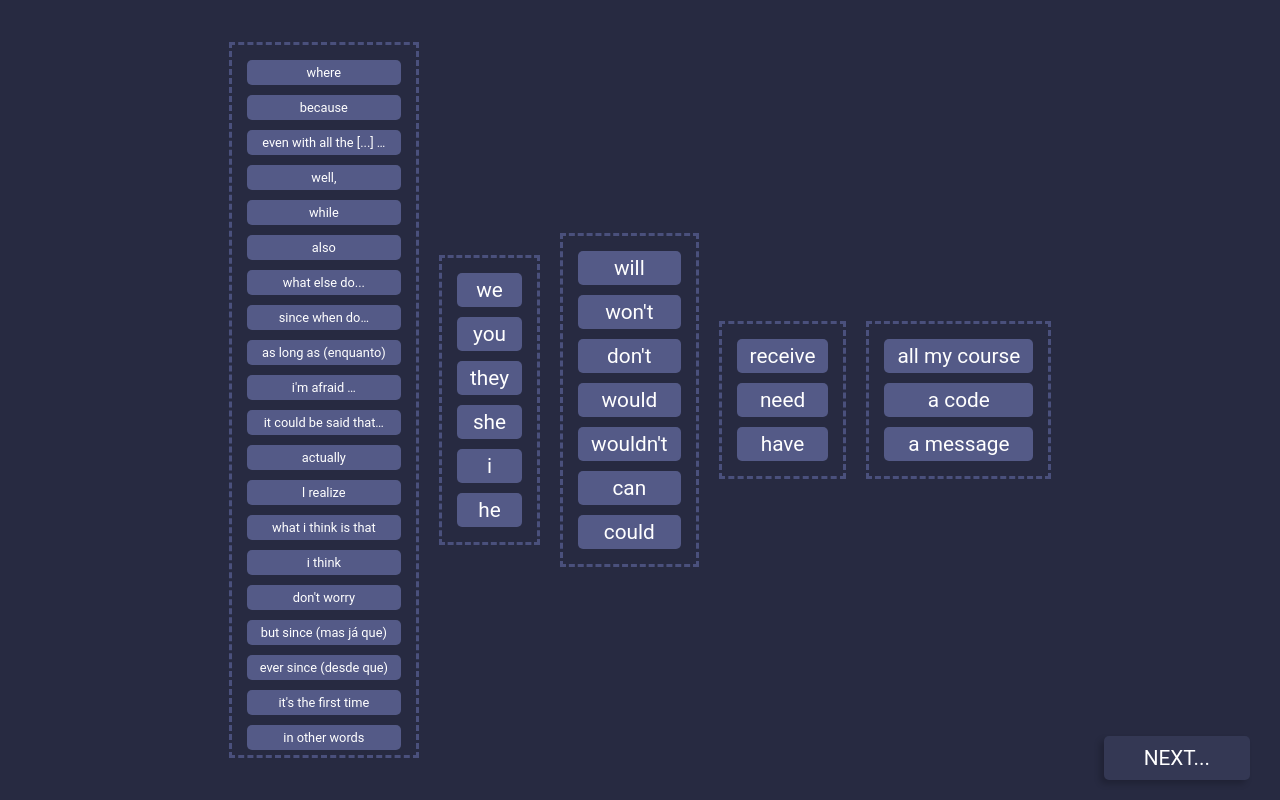
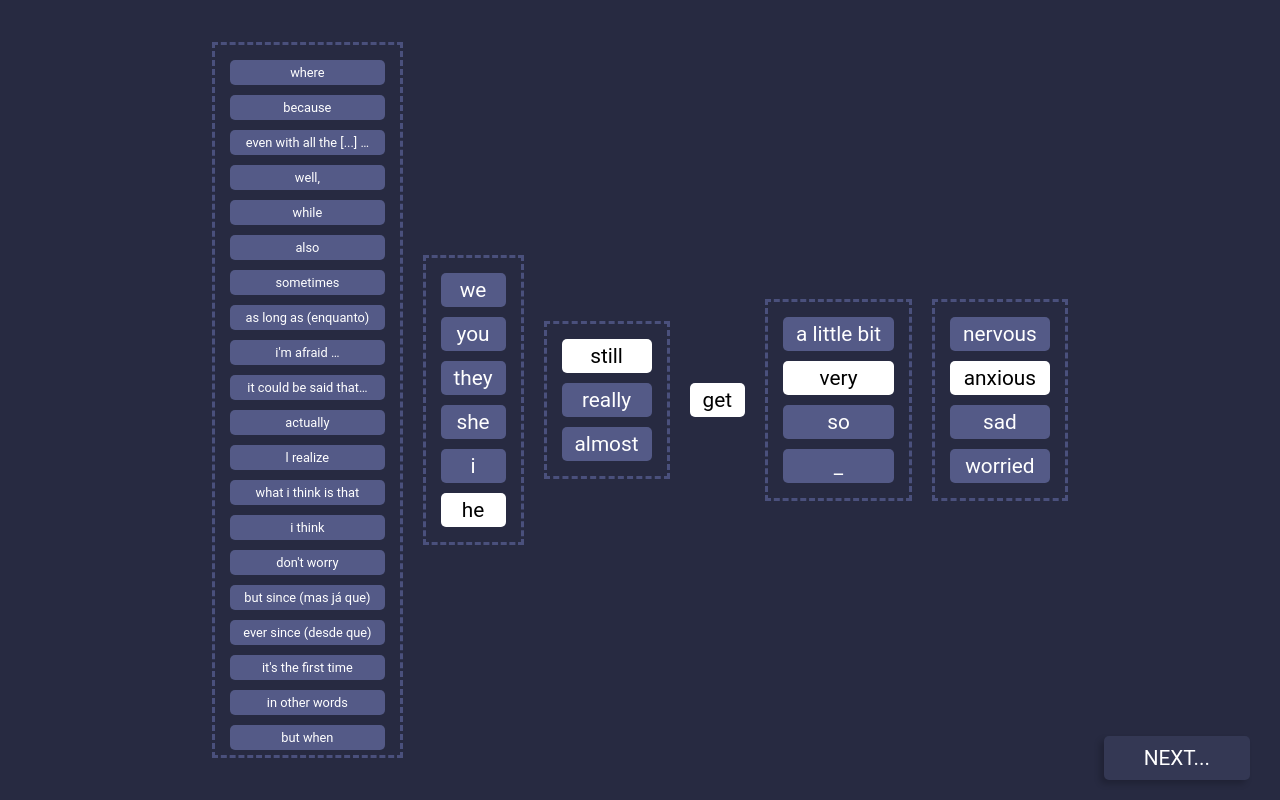
Before and after one commit to kayoroxa/netflix-2.0, a Next.js app: page /speak/crie-frases in a window 1280 px wide. Built offline with nearby package versions, Linux system fonts and the light colour scheme.

Commit message:
news patterns and randow emphasis

```diff
--- a/src/pages/speak/crie-frases.tsx
+++ b/src/pages/speak/crie-frases.tsx
@@ -2,6 +2,57 @@ import { useState } from 'react'
 import CreateSentences from '../../templates/CreateSentences'
 
 const bigData = [
+  {
+    rawSentence: '{p} {tamanho} get {intensidade} {sentimento}',
+    replacements: [
+      {
+        id: 'tamanho',
+        alternatives: ['still', 'really', 'almost'],
+      },
+      {
+        id: 'p',
+        alternatives: ['we', 'you', 'they', 'she', 'i', 'he'],
+      },
+      {
+        id: 'intensidade',
+        alternatives: ['a little bit', 'very', 'so', '_'],
+      },
+      {
+        id: 'sentimento',
+        alternatives: ['nervous', 'anxious', 'sad', 'worried'],
+      },
+    ],
+  },
+  {
+    rawSentence: "it's where {p} {c} {verb} ",
+    replacements: [
+      {
+        id: 'c',
+        alternatives: ['can', 'could', 'would', 'should', 'will', 'did'],
+      },
+      {
+        id: 'p',
+        alternatives: ['we', 'you', 'they', 'she', 'i', 'he'],
+      },
+      {
+        id: 'verb',
+        alternatives: ['put a lot of things', 'go', 'be'],
+      },
+    ],
+  },
+  {
+    rawSentence: '{p+to_be} really excited to {comp}',
+    replacements: [
+      {
+        id: 'p+to_be',
+        alternatives: ["i'm", "you're", "we're", "she's", "he's", "they're"],
+      },
+      {
+        id: 'comp',
+        alternatives: ['show', 'see that', 'watch that', 'try', 'to be here'],
+      },
+    ],
+  },
   {
     rawSentence: '{p} {code} {x} {comp}',
     replacements: [
@@ -50,6 +101,9 @@ const bigData = [
         id: 'adj',
         alternatives: [
           'very',
+          'just',
+          'really',
+          'just really',
           '_',
           // 'hard',
           // 'complicated◽',
@@ -67,6 +121,7 @@ const bigData = [
           'busy',
           'angry',
           'persuasive',
+          'looking forward',
           // 'unnecessary◽',
           // 'story◽',
         ],
@@ -135,7 +190,7 @@ const bigData = [
     rawSentence: 'Why {p} Can {verb+} But {p2} {2verb+}',
     replacements: [
       { id: 'p', alternatives: ['you', 'i', 'they', 'he', 'she'] },
-      { id: 'p2', alternatives: ['me', 'them', 'her', 'him', 'you'] },
+      { id: 'p2', alternatives: ['i', 'they', 'she', 'he', 'you'] },
       { id: 'verb+', alternatives: ['talk 👄', 'see 👀'] },
       { id: '2verb+', alternatives: ["can't", 'never thank'] },
     ],
@@ -222,8 +277,7 @@ const before = [
   'Well,',
   'while',
   'Also',
-  'What else do...',
-  'Since when do…',
+  'sometimes',
   'As long as  (enquanto)',
   "I'm afraid …",
   'It could be said that…',
@@ -237,6 +291,8 @@ const before = [
   "it's the first time",
   'in other words',
   'but when',
+  'What else do...',
+  'Since when do…',
 ]
 
 const after = [
@@ -248,6 +304,7 @@ const after = [
 
 export default function PlayPage() {
   const [indexData, setIndexData] = useState(0)
+
   return (
     <div>
       <CreateSentences
--- a/src/templates/CreateSentences/CreateSentences.tsx
+++ b/src/templates/CreateSentences/CreateSentences.tsx
@@ -19,6 +19,9 @@ interface IProps {
 }
 
 const CreateSentences = ({ data, onNext, before }: IProps) => {
+  const sampleArrayIndex = (arr: string[]) =>
+    Math.floor(Math.random() * arr.length)
+
   function generateHtml(data: IData) {
     const { rawSentence, replacements } = data
     const sentence = rawSentence
@@ -33,11 +36,19 @@ const CreateSentences = ({ data, onNext, before }: IProps) => {
           replacement => replacement.id === id
         )
         if (replacement) {
+          const randomIndex = sampleArrayIndex(replacement.alternatives)
           return (
             <div className="al" key={index}>
               <div className="al-inside">
                 {replacement.alternatives.map((alternative, key) => (
-                  <div className="al-item word" key={key}>
+                  <div
+                    className={`al-item word ${
+                      randomIndex === key && alternative !== '_'
+                        ? 'emphasis'
+                        : ''
+                    }`}
+                    key={key}
+                  >
                     {alternative}
                   </div>
                 ))}
@@ -47,7 +58,7 @@ const CreateSentences = ({ data, onNext, before }: IProps) => {
         }
       }
 
-      return <div className="word">{word}</div>
+      return <div className="word emphasis">{word}</div>
     })
     return html
   }
--- a/src/templates/CreateSentences/styles-create-sentences.ts
+++ b/src/templates/CreateSentences/styles-create-sentences.ts
@@ -82,4 +82,9 @@ export const ContainerCreateSentences = styled.div`
       transform: scale(1.05);
     }
   }
+
+  .emphasis {
+    background: white;
+    color: black;
+  }
 `
```
